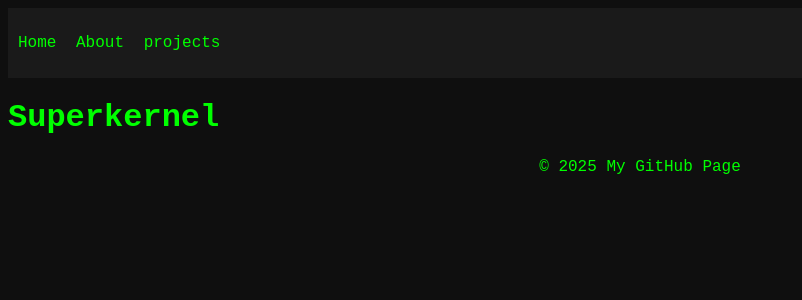
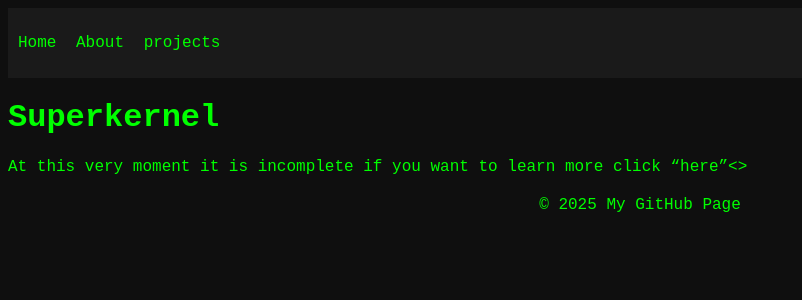
Before and after one commit to asmalldev-here/asmalldev-here.github.io, a Jekyll site: the page built from superkernel.md, in a window 1280 px wide. Shown: the top 300 px of the page, without its empty margins (0-802 px from the left). Built offline with Jekyll 4.4.1, drawn with Linux system fonts in a browser that asks for light colours; our own code applies the rules of GitHub Pages for plain Markdown files.

Commit message:
Update superkernel.md

```diff
--- a/superkernel.md
+++ b/superkernel.md
@@ -1 +1,3 @@
 # Superkernel
+At this very moment it is incomplete
+if you want to learn more click "here"<>
```
